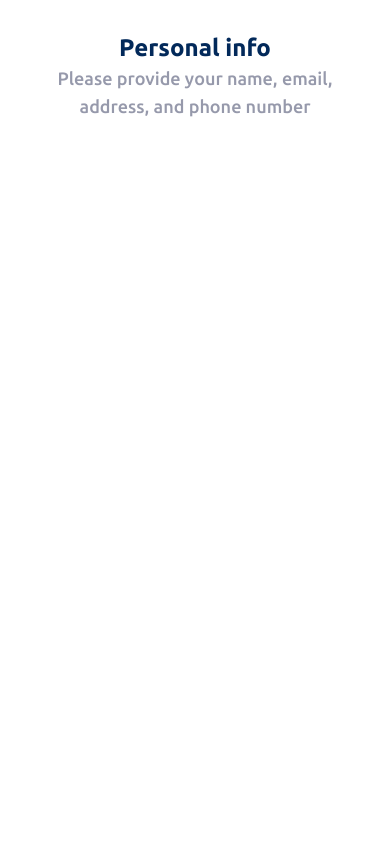
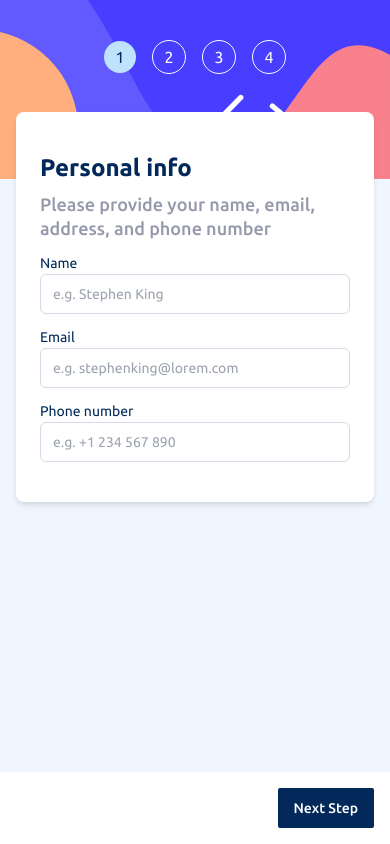
Before and after one commit to gopalbbharadva/multi-step-form, a React (Vite) app: page / in a window 390 px wide. Built offline with nearby package versions, Linux system fonts and the light colour scheme.

Commit message:
Feat: first step mobile screen done

```diff
--- a/package.json
+++ b/package.json
@@ -10,6 +10,7 @@
     "preview": "vite preview"
   },
   "dependencies": {
+    "@radix-ui/react-label": "^2.0.2",
     "@radix-ui/react-slot": "^1.0.2",
     "class-variance-authority": "^0.7.0",
     "clsx": "^2.1.1",
--- a/src/App.css
+++ b/src/App.css
@@ -6,7 +6,6 @@
 #root {
   max-width: 1280px;
   margin: 0 auto;
-  padding: 2rem;
   text-align: center;
   /* font-family: "Ubuntu", sans-serif; */
 }
--- a/src/App.tsx
+++ b/src/App.tsx
@@ -1,11 +1,78 @@
 import "./App.css";
 import { Typography } from "./components/ui/typography";
+import Mobile from "../public/images/bg-sidebar-mobile.svg";
+import { Label } from "./components/ui/label";
+import { Input } from "./components/ui/input";
+import { Button } from "./components/ui/button";
+import { StepCount } from "./components/ui/StepCount";
 
 export default function Home() {
   return (
-    <div>
-      <Typography text="Personal info" variant="heading" className="text-marineBlue" />
-      <Typography text="Please provide your name, email, address, and phone number" variant="subheading" className="text-coolGray" />
+    <div className="relative bg-magnolia h-screen">
+      <img className="w-full" src={Mobile} />
+
+      <div className="absolute top-10 flex justify-center items-center w-full gap-4">
+        <StepCount count={1} className="bg-lightBlue text-marineBlue p-4" />
+        <StepCount count={2} className="border border-alabaster text-alabaster p-4" />
+        <StepCount count={3} className="border border-alabaster text-alabaster p-4" />
+        <StepCount count={4} className="border border-alabaster text-alabaster p-4" />
+      </div>
+
+      <div
+        className="bg-white rounded-lg flex justify-start items-start py-10 px-6 gap-2
+        flex-col shadow-md absolute top-24 m-4"
+      >
+        <Typography
+          text="Personal info"
+          variant="heading"
+          className="text-marineBlue"
+        />
+        <Typography
+          text="Please provide your name, email, address, and phone number"
+          variant="subheading"
+          className="text-coolGray p-0 m-0 text-start leading-6"
+        />
+
+        <form className="w-full flex flex-col justify-start items-start gap-4 mt-2">
+          <div className="flex justify-start items-start flex-col w-full gap-1">
+            <Label className="font-normal text-marineBlue" htmlFor="name">
+              Name
+            </Label>
+            <Input
+              id="name"
+              placeholder="e.g. Stephen King"
+              className="w-full border border-lightGray"
+            />
+          </div>
+
+          <div className="flex justify-start items-start flex-col w-full gap-1">
+            <Label className="font-normal text-marineBlue" htmlFor="email">
+              Email
+            </Label>
+            <Input
+              id="email"
+              placeholder="e.g. stephenking@lorem.com"
+              className="w-full border border-lightGray"
+            />
+          </div>
+
+          <div className="flex justify-start items-start flex-col w-full gap-1">
+            <Label className="font-normal text-marineBlue" htmlFor="ph. no">
+              Phone number
+            </Label>
+            <Input
+              id="ph. no"
+              placeholder="e.g. +1 234 567 890"
+              className="w-full border border-lightGray"
+            />
+          </div>
+        </form>
+      </div>
+      <div className="bg-white mt-auto fixed bottom-0 w-full flex justify-end items-end p-4">
+        <Button className="bg-marineBlue text-white rounded-sm">
+          Next Step
+        </Button>
+      </div>
     </div>
   );
 }
--- /dev/null
+++ b/src/components/ui/StepCount.tsx
@@ -0,0 +1,11 @@
+import { StepCountPropsType } from "@/types";
+import { twMerge } from "tailwind-merge";
+
+export const StepCount = ({ count, className }: StepCountPropsType) => {
+  const finalClassName = twMerge(
+    "rounded-full p-4 h-4 w-4 text-white flex justify-center bg-transparent items-center",
+    className
+  );
+
+  return <div className={finalClassName}>{count}</div>;
+};
--- /dev/null
+++ b/src/components/ui/input.tsx
@@ -0,0 +1,25 @@
+import * as React from "react"
+
+import { cn } from "@/lib/utils"
+
+export interface InputProps
+  extends React.InputHTMLAttributes<HTMLInputElement> {}
+
+const Input = React.forwardRef<HTMLInputElement, InputProps>(
+  ({ className, type, ...props }, ref) => {
+    return (
+      <input
+        type={type}
+        className={cn(
+          "flex h-10 w-full rounded-md border border-slate-200 bg-white px-3 py-2 text-sm ring-offset-white file:border-0 file:bg-transparent file:text-sm file:font-medium placeholder:text-slate-500 focus-visible:outline-none focus-visible:ring-2 focus-visible:ring-slate-950 focus-visible:ring-offset-2 disabled:cursor-not-allowed disabled:opacity-50 dark:border-slate-800 dark:bg-slate-950 dark:ring-offset-slate-950 dark:placeholder:text-slate-400 dark:focus-visible:ring-slate-300",
+          className
+        )}
+        ref={ref}
+        {...props}
+      />
+    )
+  }
+)
+Input.displayName = "Input"
+
+export { Input }
--- /dev/null
+++ b/src/components/ui/label.tsx
@@ -0,0 +1,24 @@
+import * as React from "react"
+import * as LabelPrimitive from "@radix-ui/react-label"
+import { cva, type VariantProps } from "class-variance-authority"
+
+import { cn } from "@/lib/utils"
+
+const labelVariants = cva(
+  "text-sm font-medium leading-none peer-disabled:cursor-not-allowed peer-disabled:opacity-70"
+)
+
+const Label = React.forwardRef<
+  React.ElementRef<typeof LabelPrimitive.Root>,
+  React.ComponentPropsWithoutRef<typeof LabelPrimitive.Root> &
+    VariantProps<typeof labelVariants>
+>(({ className, ...props }, ref) => (
+  <LabelPrimitive.Root
+    ref={ref}
+    className={cn(labelVariants(), className)}
+    {...props}
+  />
+))
+Label.displayName = LabelPrimitive.Root.displayName
+
+export { Label }
--- a/src/types/index.tsx
+++ b/src/types/index.tsx
@@ -3,3 +3,8 @@ export type TypoGraphyPropsType = {
   text: string;
   className?: string;
 };
+
+export type StepCountPropsType={
+    count:number
+    className?:string
+}
```
Also changed, not shown: 1 other file (tests, documents, lock files or other folders).
